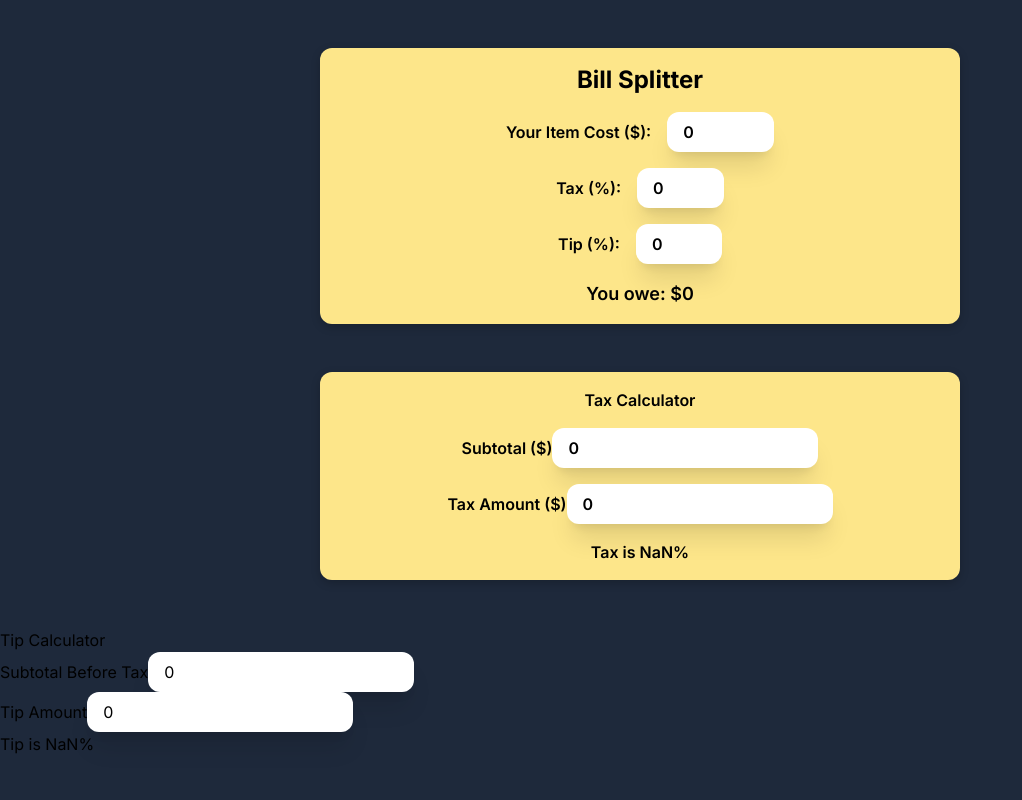
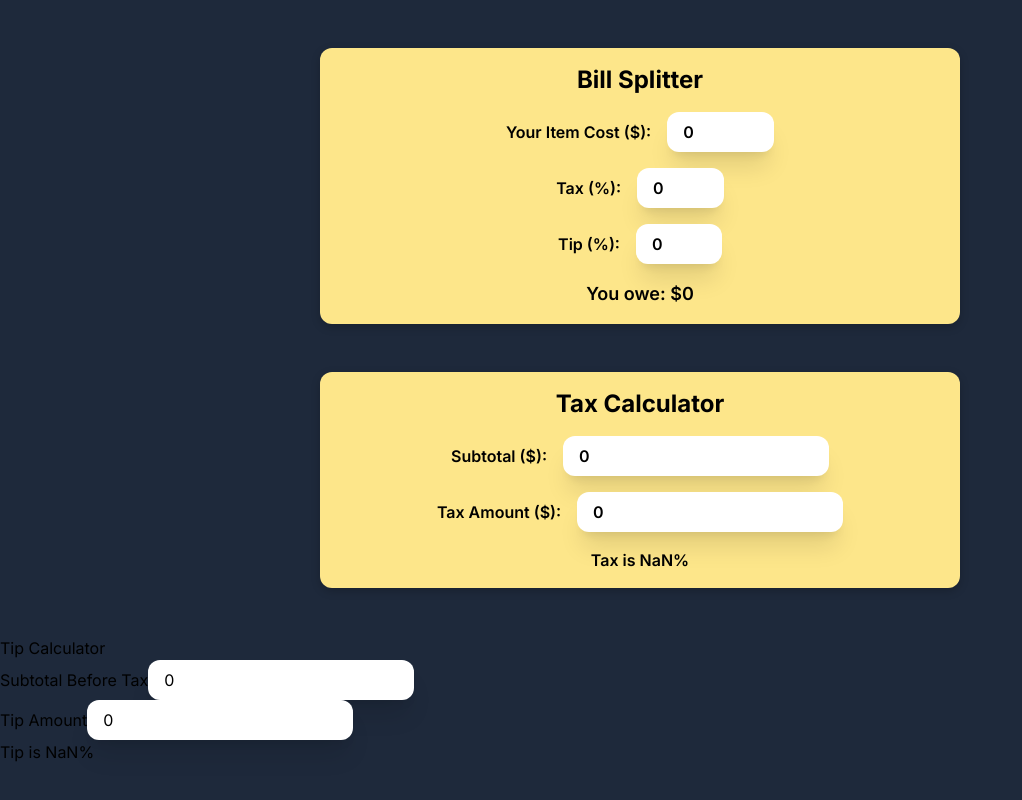
Before and after one commit to brandonmcconathy/bill-splitter, a Next.js app: page / in a window 1280 px wide. Shown: the whole page, without its empty margins (0-1022 px from the left). Built offline with nearby package versions, Linux system fonts and the light colour scheme.

Commit message:
Styled tax calc

```diff
--- a/src/app/components/taxcalc.tsx
+++ b/src/app/components/taxcalc.tsx
@@ -13,13 +13,13 @@
 
   return(
     <section className="bg-amber-200 flex flex-col justify-center items-center my-12 py-4 mx-auto gap-4 font-semibold rounded-xl box-pop w-1/2">
-      <h1>Tax Calculator</h1>
-      <div>
-        <label>Subtotal ($)</label>
+      <h1 className="text-2xl font-bold">Tax Calculator</h1>
+      <div className="flex gap-4 items-center justify-center">
+        <label>Subtotal ($):</label>
         <input type="number" id='subtotal' name='subtotal' value={input.subtotal} onChange={handleChange} required className="text-black outline-none rounded-xl px-4 py-2 shadow-xl focus:ring focus:ring-gray-300 transition duration-300" />
       </div>
-      <div>
-        <label>Tax Amount ($)</label>
+      <div className="flex gap-4 items-center justify-center">
+        <label>Tax Amount ($):</label>
         <input type="number" id='tax' name='tax' value={input.tax} onChange={handleChange} required className="text-black outline-none rounded-xl px-4 py-2 shadow-xl focus:ring focus:ring-gray-300 transition duration-300" />
       </div>
       <h1>Tax is {Math.round((input.tax / input.subtotal) * 10000) / 100}%</h1>
```
